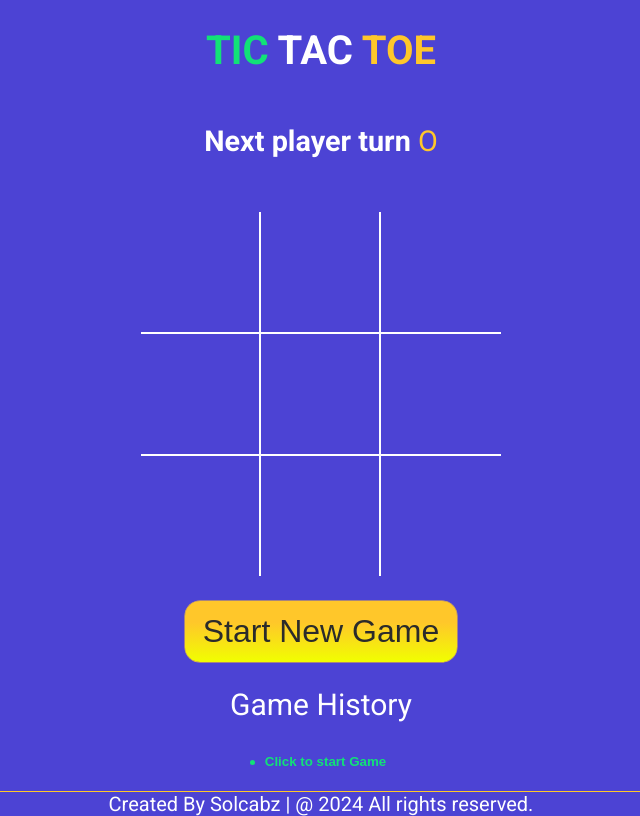
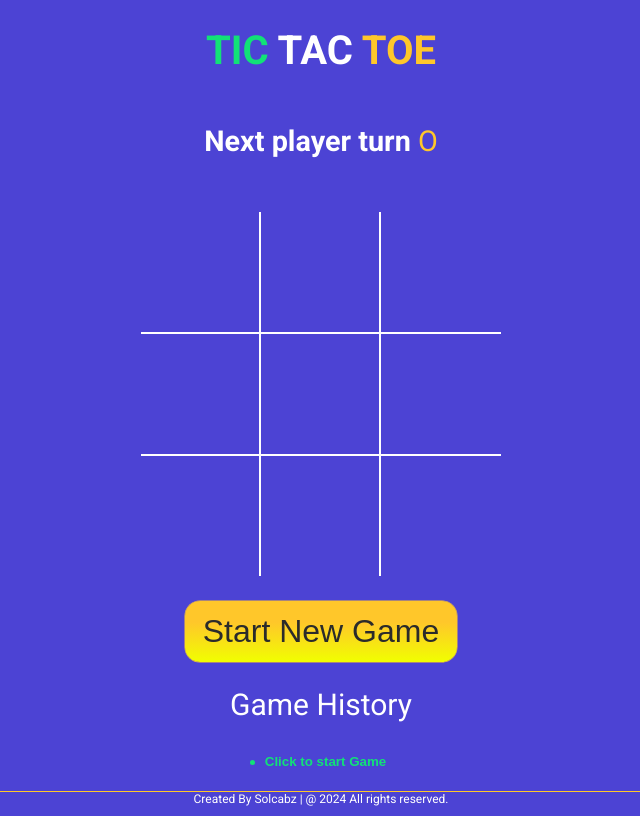
Before and after one commit to solcabz/tictactoe-game, a React (Vite) app: page / in a window 1280 px wide. Shown: the whole page, without its empty margins (319-959 px from the left). Built offline with nearby package versions, Linux system fonts and the light colour scheme.

Commit message:
design adjustmen

```diff
--- a/src/styles.scss
+++ b/src/styles.scss
@@ -185,11 +185,12 @@ button {
 /* footer section styling */
 footer {
   border-top: 1px solid #ffc72a;
-  color: var(--text-color);
+  color: #fff;
   width: 100%;
   text-align: center;
+  font-size: 12px;
 }
 footer span a {
-  color: var(--title-color);
+  color: #fff;
   text-decoration: none;
 }
```
